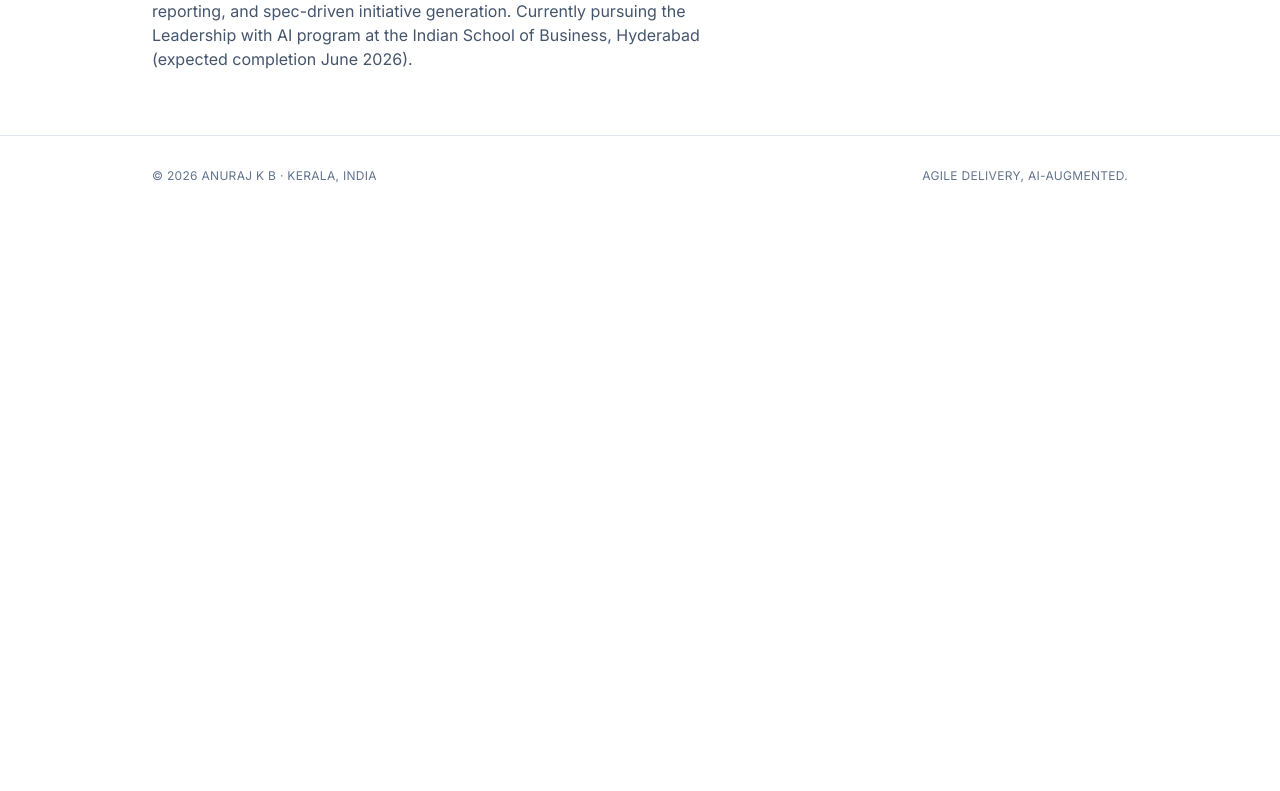
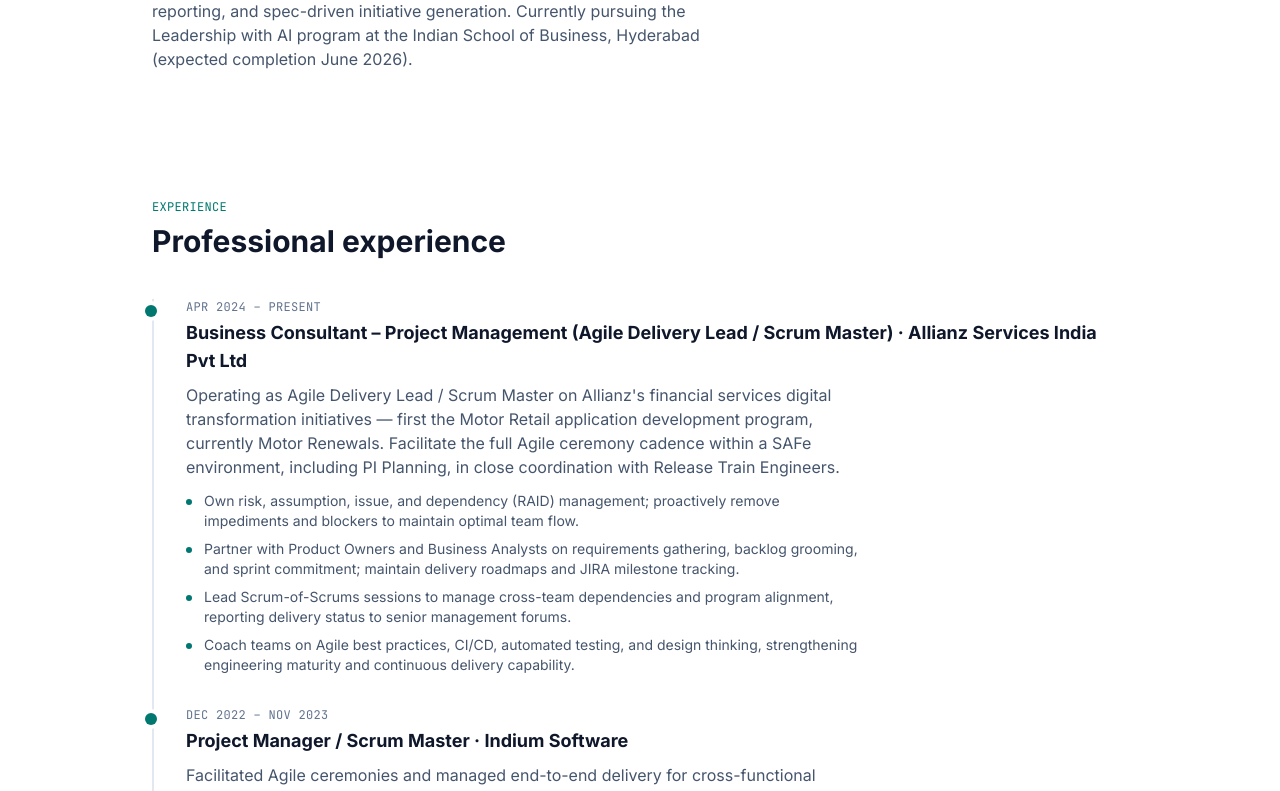
Before and after one commit to anurajkbabu-a11y/sm-portfolio, a Next.js app: page / in a window 1280 px wide. Shown: the part 1420-2211 px from the top of the page. Before the commit the page ends 1636 px from the top, so only its background shows below. Built offline with nearby package versions, Linux system fonts and the light colour scheme.

Commit message:
feat: add Experience timeline section

```diff
--- a/app/page.tsx
+++ b/app/page.tsx
@@ -1,6 +1,7 @@
 import Nav from "@/components/Nav";
 import Hero from "@/components/Hero";
 import About from "@/components/About";
+import Experience from "@/components/Experience";
 import Footer from "@/components/Footer";
 
 export default function Home() {
@@ -15,6 +16,7 @@
       <main id="main">
         <Hero />
         <About />
+        <Experience />
       </main>
 
       <Footer />
--- /dev/null
+++ b/components/Experience.tsx
@@ -0,0 +1,36 @@
+import { experience } from "@/content/site";
+
+export default function Experience() {
+  return (
+    <section id="experience" className="mx-auto max-w-5xl px-6 py-16">
+      <p className="font-mono text-xs uppercase tracking-wide text-teal-700">Experience</p>
+      <h2 className="mt-2 text-2xl font-bold text-slate-900 sm:text-3xl">
+        Professional experience
+      </h2>
+      <div className="mt-10 space-y-8 border-l-2 border-slate-200 pl-8">
+        {experience.map((role) => (
+          <div key={`${role.org}-${role.dates}`} className="relative">
+            <span className="absolute -left-[41px] top-1.5 h-3 w-3 rounded-full bg-teal-700 ring-4 ring-white" />
+            <p className="font-mono text-xs uppercase tracking-wide text-slate-500">
+              {role.dates}
+            </p>
+            <h3 className="mt-1 text-lg font-bold text-slate-900">
+              {role.role} · {role.org}
+            </h3>
+            <p className="mt-2 max-w-2xl text-slate-600">{role.detail}</p>
+            {role.highlights.length > 0 && (
+              <ul className="mt-3 max-w-2xl space-y-2">
+                {role.highlights.map((highlight) => (
+                  <li key={highlight} className="flex gap-3 text-sm text-slate-600">
+                    <span className="mt-2 h-1.5 w-1.5 flex-shrink-0 rounded-full bg-teal-700" />
+                    <span>{highlight}</span>
+                  </li>
+                ))}
+              </ul>
+            )}
+          </div>
+        ))}
+      </div>
+    </section>
+  );
+}
```
